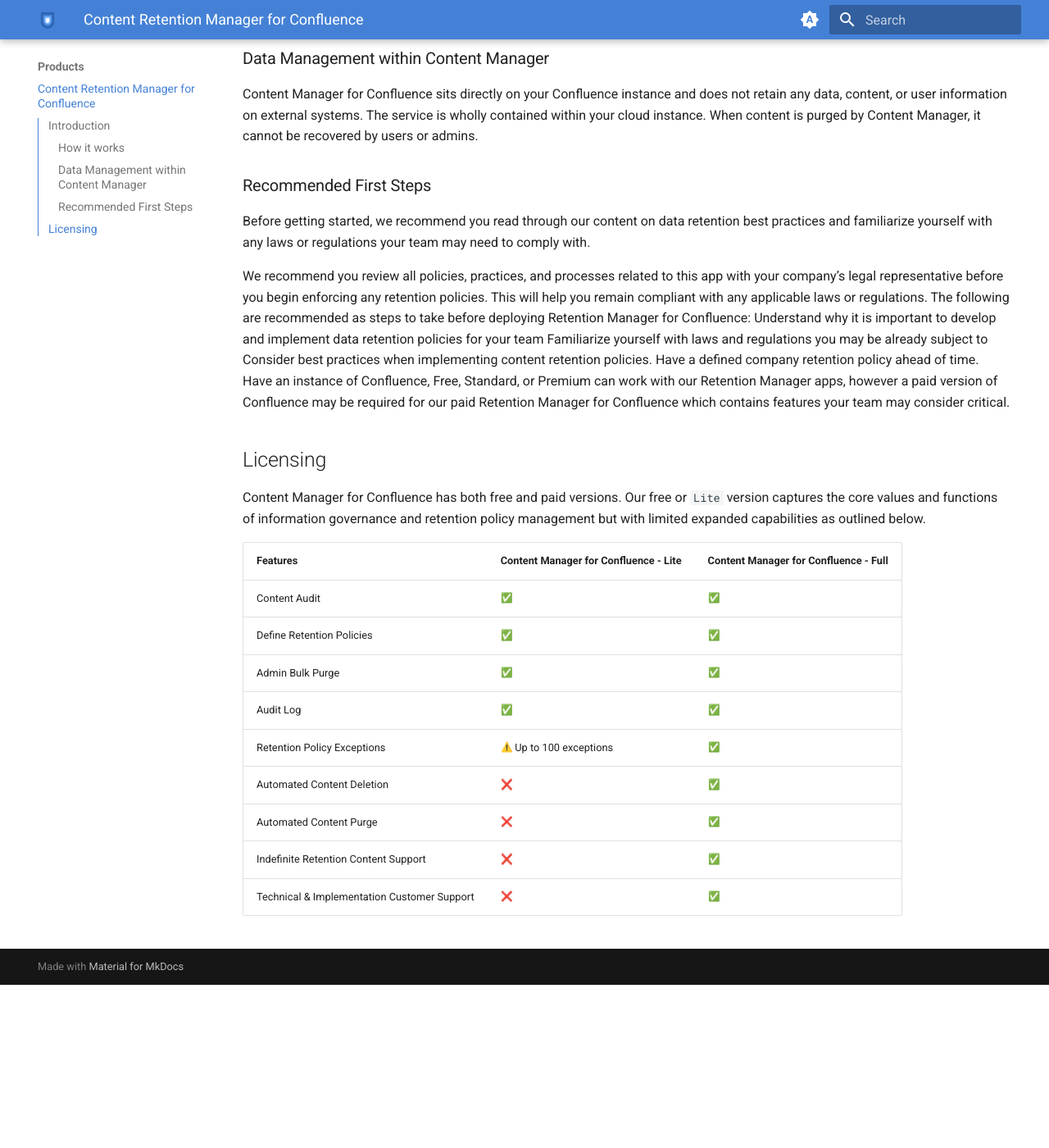
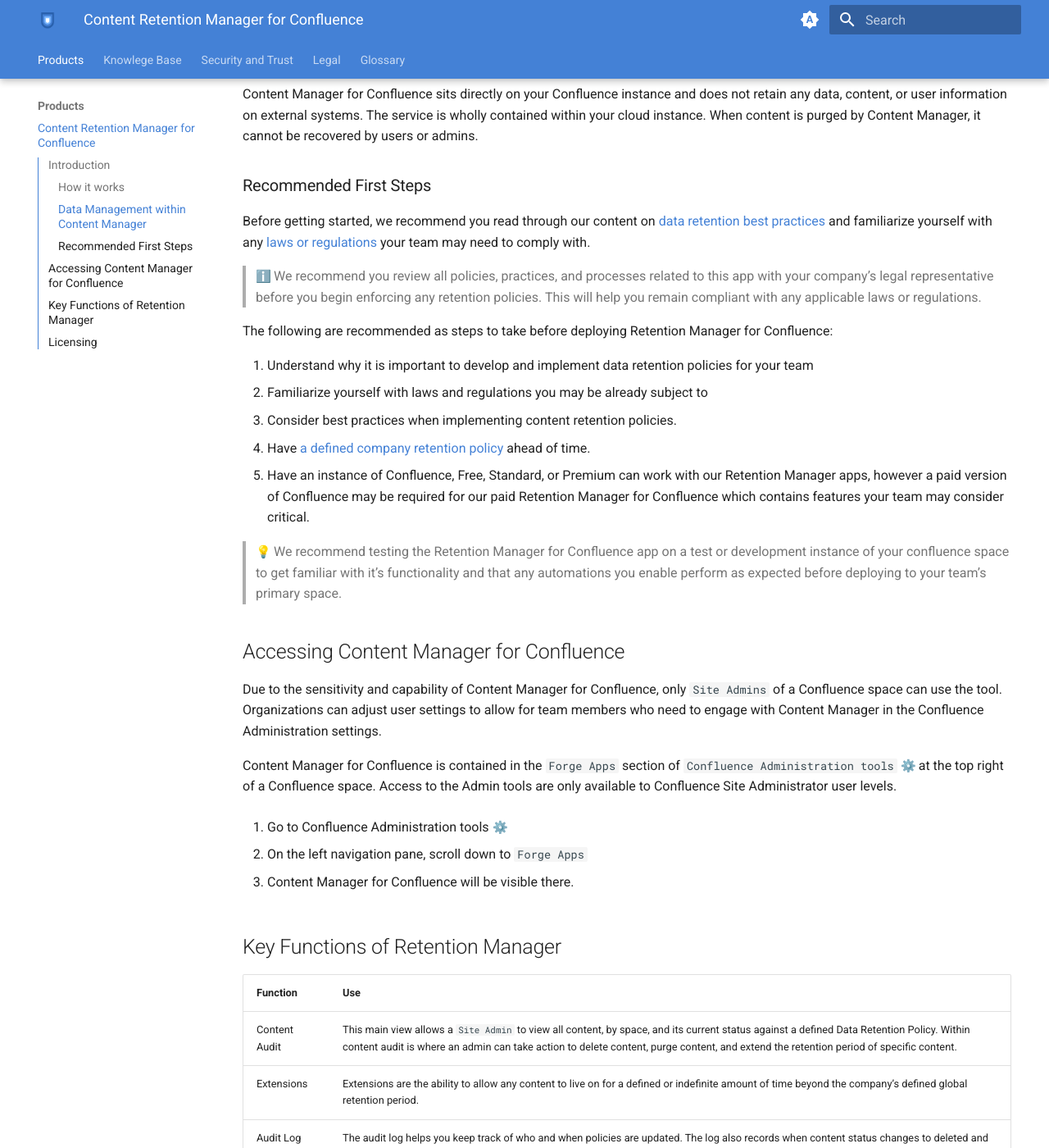
Before and after one commit to opusguard/docs-center, an MkDocs documentation site: the page built from docs/products/content-retention-manager.md, in a window 1280 px wide and 1400 px high, scrolled down 686 px. Shown: the whole window at 82% size. Built offline with MkDocs 1.6.1 and Material for MkDocs 9.7.7, drawn with Linux system fonts in a browser that asks for light colours; emoji names are drawn with the system emoji font; before the commit the page ends 1887 px from its top, so only the background shows below that; some of the changed text lies outside the part shown.

Commit message:
chore: update product guide

```diff
--- a/docs/products/content-retention-manager.md
+++ b/docs/products/content-retention-manager.md
@@ -20,15 +20,40 @@
 
 ### Recommended First Steps
 
-Before getting started, we recommend you read through our content on data retention best practices and familiarize yourself with any laws or regulations your team may need to comply with.
+Before getting started, we recommend you read through our content on [data retention best practices](../kb/data-retention-policies-and-management-best-practices.md) and familiarize yourself with any [laws or regulations](../kb/data-retention-laws-and-regulations.md) your team may need to comply with.
 
-We recommend you review all policies, practices, and processes related to this app with your company’s legal representative before you begin enforcing any retention policies. This will help you remain compliant with any applicable laws or regulations.
+> :information_source: We recommend you review all policies, practices, and processes related to this app with your company’s legal representative before you begin enforcing any retention policies. This will help you remain compliant with any applicable laws or regulations.
+
 The following are recommended as steps to take before deploying Retention Manager for Confluence:
-Understand why it is important to develop and implement data retention policies for your team
-Familiarize yourself with laws and regulations you may be already subject to
-Consider best practices when implementing content retention policies.
-Have a defined company retention policy ahead of time.
-Have an instance of Confluence, Free, Standard, or Premium can work with our Retention Manager apps, however a paid version of Confluence may be required for our paid Retention Manager for Confluence which contains features your team may consider critical.
+
+1. Understand why it is important to develop and implement data retention policies for your team
+2. Familiarize yourself with laws and regulations you may be already subject to
+3. Consider best practices when implementing content retention policies.
+4. Have [a defined company retention policy](../kb/how-to-build-a-data-retention-practice.md) ahead of time.
+5. Have an instance of Confluence, Free, Standard, or Premium can work with our Retention Manager apps, however a paid version of Confluence may be required for our paid Retention Manager for Confluence which contains features your team may consider critical.
+
+> :bulb: We recommend testing the Retention Manager for Confluence app on a test or development instance of your confluence space to get familiar with it’s functionality and that any automations you enable perform as expected before deploying to your team’s primary space.
+
+## Accessing Content Manager for Confluence
+
+Due to the sensitivity and capability of Content Manager for Confluence, only `Site Admins` of a Confluence space can use the tool. Organizations can adjust user settings to allow for team members who need to engage with Content Manager in the Confluence Administration settings.
+
+Content Manager for Confluence is contained in the `Forge Apps` section of `Confluence Administration tools` :gear: at the top right of a Confluence space. Access to the Admin tools are only available to Confluence Site Administrator user levels.
+
+1. Go to Confluence Administration tools :gear:
+
+2. On the left navigation pane, scroll down to `Forge Apps`
+
+3. Content Manager for Confluence will be visible there.
+
+## Key Functions of Retention Manager
+
+| Function      | Use                                                                                                                                                                                                                                                                               |
+| ------------- | --------------------------------------------------------------------------------------------------------------------------------------------------------------------------------------------------------------------------------------------------------------------------------- |
+| Content Audit | This main view allows a `Site Admin` to view all content, by space, and its current status against a defined Data Retention Policy. Within content audit is where an admin can take action to delete content, purge content, and extend the retention period of specific content. |
+| Extensions    | Extensions are the ability to allow any content to live on for a defined or indefinite amount of time beyond the company’s defined global retention period.                                                                                                                       |
+| Audit Log     | The audit log helps you keep track of who and when policies are updated. The log also records when content status changes to deleted and purged by user or automation. The audit log is how you monitor and keep a record of your retention policy in action.                     |
+| Automation    | Automation allows for you to keep your retention policy active with system processed retention enforcement and purging.                                                                                                                                                           |
 
 ## Licensing
 
--- a/mkdocs.yml
+++ b/mkdocs.yml
@@ -16,10 +16,14 @@
 theme:
   name: material
   features:
-    - navigation.sections
+    - navigation.indexes
+    - navigation.prune
+    - navigation.tabs
+    - navigation.tabs.sticky
     - navigation.top
-    - navigation.tabs
+    - navigation.tracking
     - toc.integrate
+    - toc.follow
     - search.suggest
     - search.highlight
     - content.tabs.link
```
